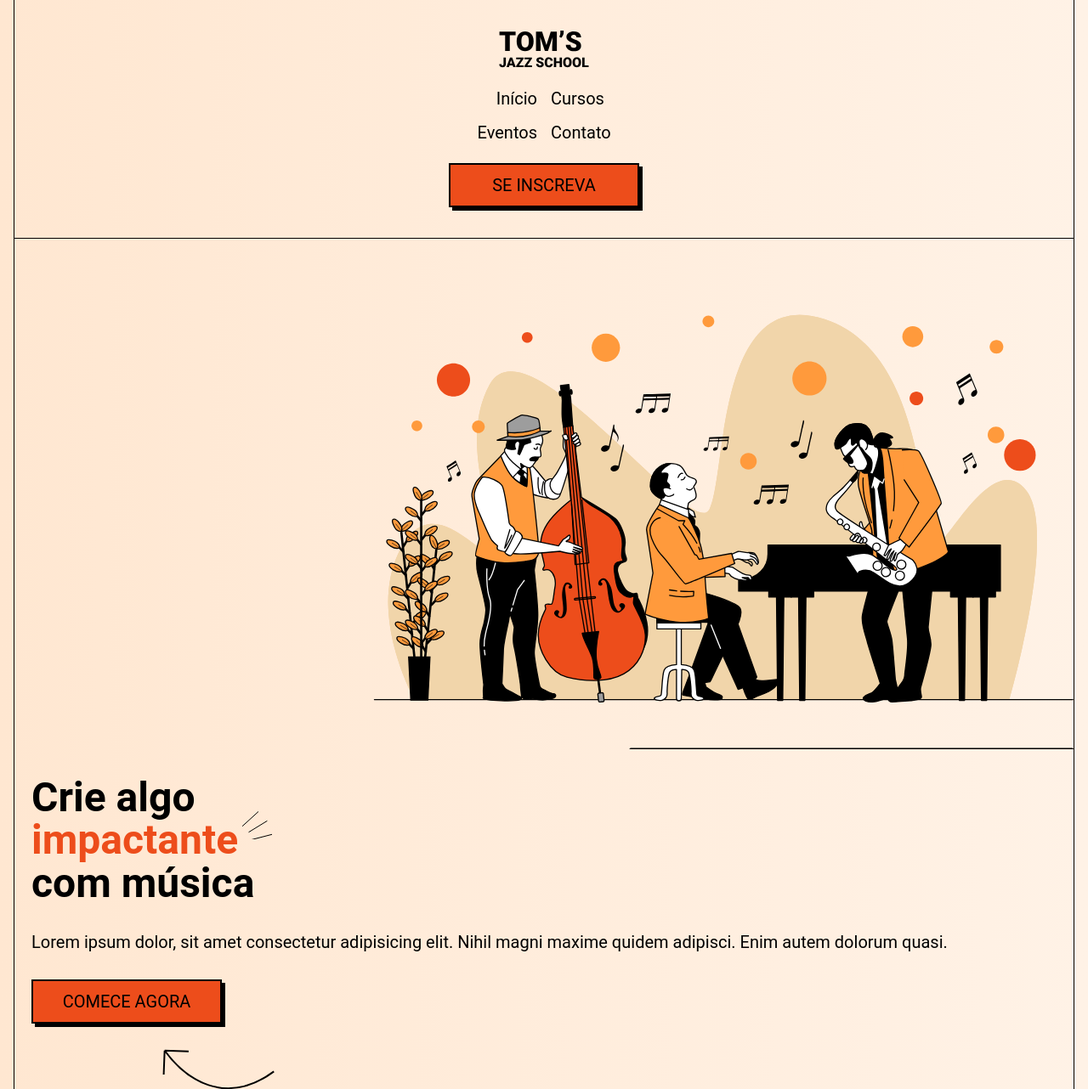
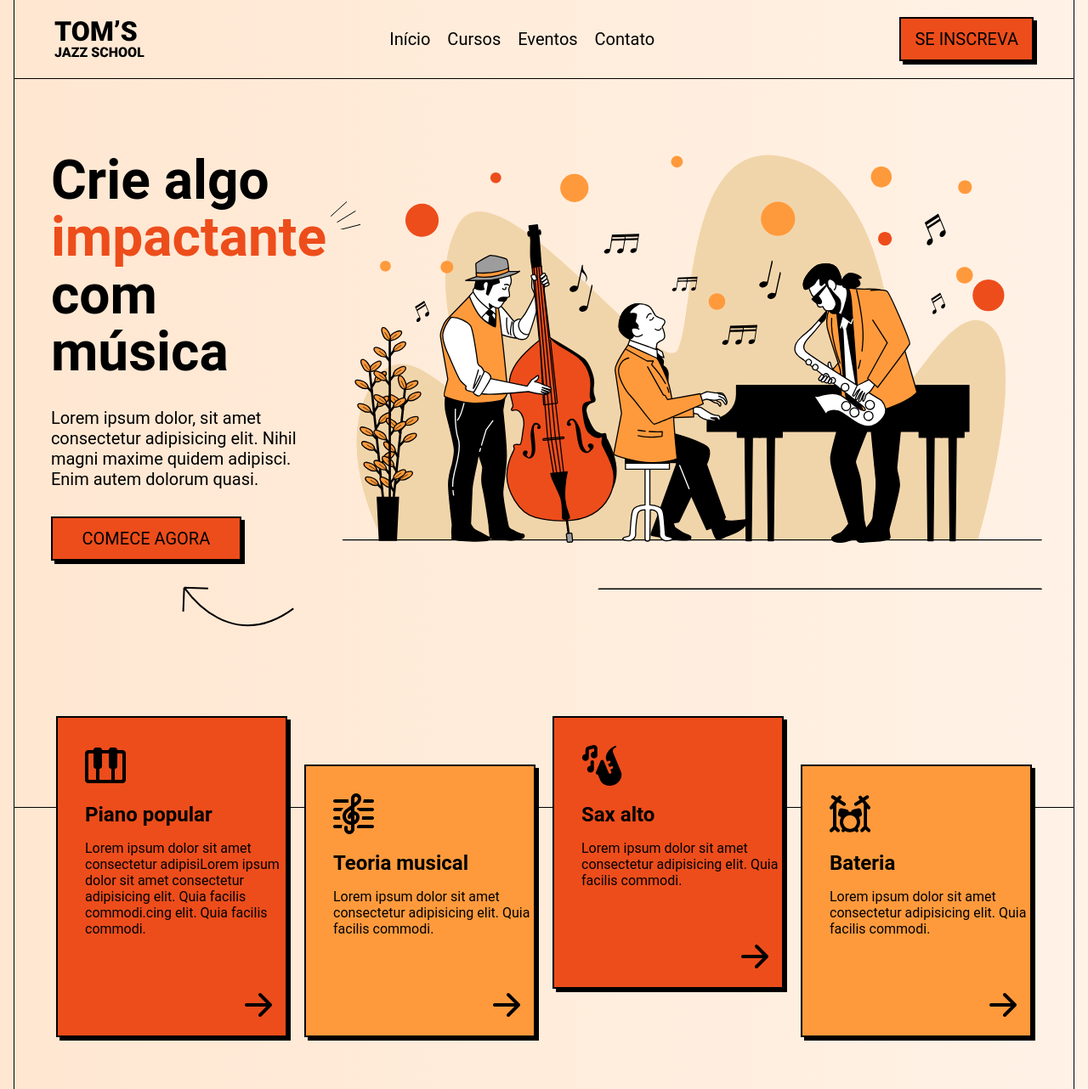
Before and after one commit to valdenio458/landing-page, a plain HTML site: page index.html in a window 1280 px wide. Shown: the top 1282 px of the page at 85% size. Drawn offline with Linux system fonts and the light colour scheme.

Commit message:
Responsividade

```diff
--- a/index.css
+++ b/index.css
@@ -36,6 +36,7 @@ header img {
 header nav {
   display: grid;
   grid-template-columns: 1fr 1fr;
+  margin: 1rem auto 0;
 }
 
 nav a {
@@ -209,3 +210,75 @@ footer nav a {
 .text-center {
   text-align: center;
 }
+
+/* Responsividade */
+
+@media screen and (min-width: 40rem) {
+  header nav {
+    display: block;
+    text-align: center;
+  }
+
+  .cards {
+    flex-direction: row;
+    flex-wrap: wrap;
+    justify-content: center;
+  }
+
+  .card:nth-child(2n){
+    margin-top: 1rem;
+  }
+}
+
+@media screen and (min-width: 48rem){
+  header div {
+    display: flex;
+    align-items: center;
+    justify-content: space-between;
+  }
+
+  header img,
+  header nav,
+  header .button {
+    margin: 0
+  }
+}
+
+@media screen and (min-width: 72rem){
+  h1, h2 {
+    font-size: 4rem;
+  }
+  .container {
+    display: flex;
+    align-items: center;
+    margin: 0 auto;
+    max-width: 72rem;
+  }
+
+  .container.row-reverse {
+    flex-direction: row-reverse;
+  }
+
+  .about-column {
+    flex: 2;
+  }
+
+  .about-column p {
+    font-size: 1.25rem;
+    max-width: 16rem;
+  }
+
+  footer nav {
+    flex: 1;
+  }
+
+  .newsletter-form {
+    flex: 3;
+  }
+}
+
+@media screen and (min-width:80rem){
+  .container {
+    max-height: 80rem;
+  }
+}
--- a/index.html
+++ b/index.html
@@ -14,22 +14,26 @@
 </head>
 <body>
   <header>
+    <div class="container">
       <img src="img/logo.svg" alt="Tom's Jazz School">
-    <nav class="mt-1 mx-auto">
+      <nav>
         <a href="#">Início</a>
         <a href="#">Cursos</a>
         <a href="#">Eventos</a>
         <a href="#">Contato</a>
       </nav>
       <a href="#" class="button mt-1 mb-1 mx-auto">Se inscreva</a>
+  </div>
   </header>
   <main>
     <section class="hero-section">
+      <div class="container row-reverse">
         <img src="img/hero-img.svg" alt="Banda de jazz tocando">
         <div>
           <h1 class="mt-2">Crie algo <span class="text-primary decoration">impactante</span> com música</h1>
           <p class="mt-2 mb-2">Lorem ipsum dolor, sit amet consectetur adipisicing elit. Nihil magni maxime quidem adipisci. Enim autem dolorum quasi.</p>
           <a href="#" class="button">Comece agora</a>
+        </div>
       </div>
     </section>
     <section class="courses-section" >
@@ -72,8 +76,10 @@
       <a href="#" class="button mt-2 mx-auto">Conhecer cursos</a>
     </section>
   </main>
+
   <footer>
-    <div>
+    <div class="container">
+      <div class="about-column">
         <img src="img/logo.svg" alt="Tom's Jazz School" class="mt-1 mb-1">
         <p class="mb-2">Lorem ipsum dolor sit amet consectetur adipisicing elit. Quia facilis commodi.</p>
       </div>
@@ -88,6 +94,7 @@
         <input type="text" name="email" id="email" class="mb-1" placeholder="Digite o seu email">
         <button class="button mb-2">Quero receber</button>
       </form>
+    </div>
   </footer>
 </body>
 </html>
```
Lines whose indentation alone changed are shown as unchanged.
